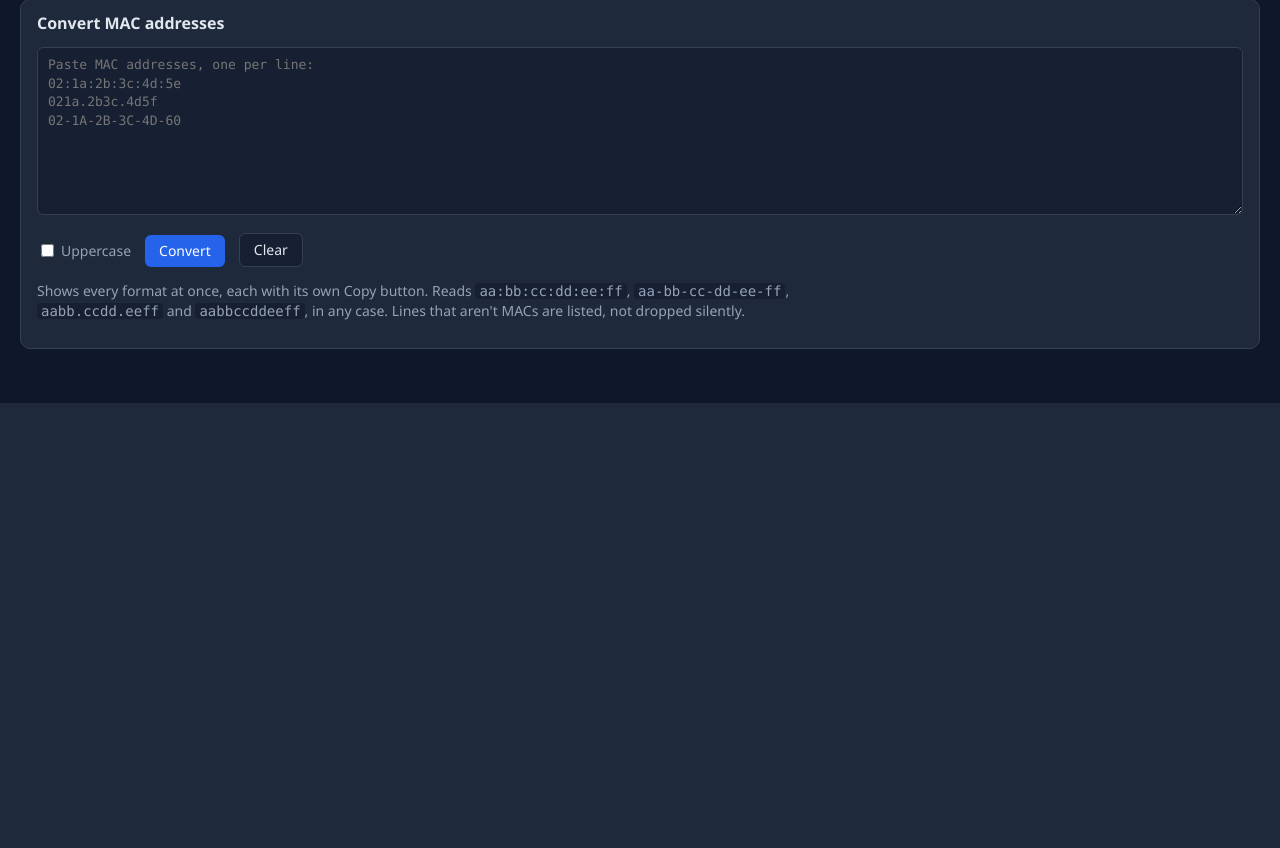
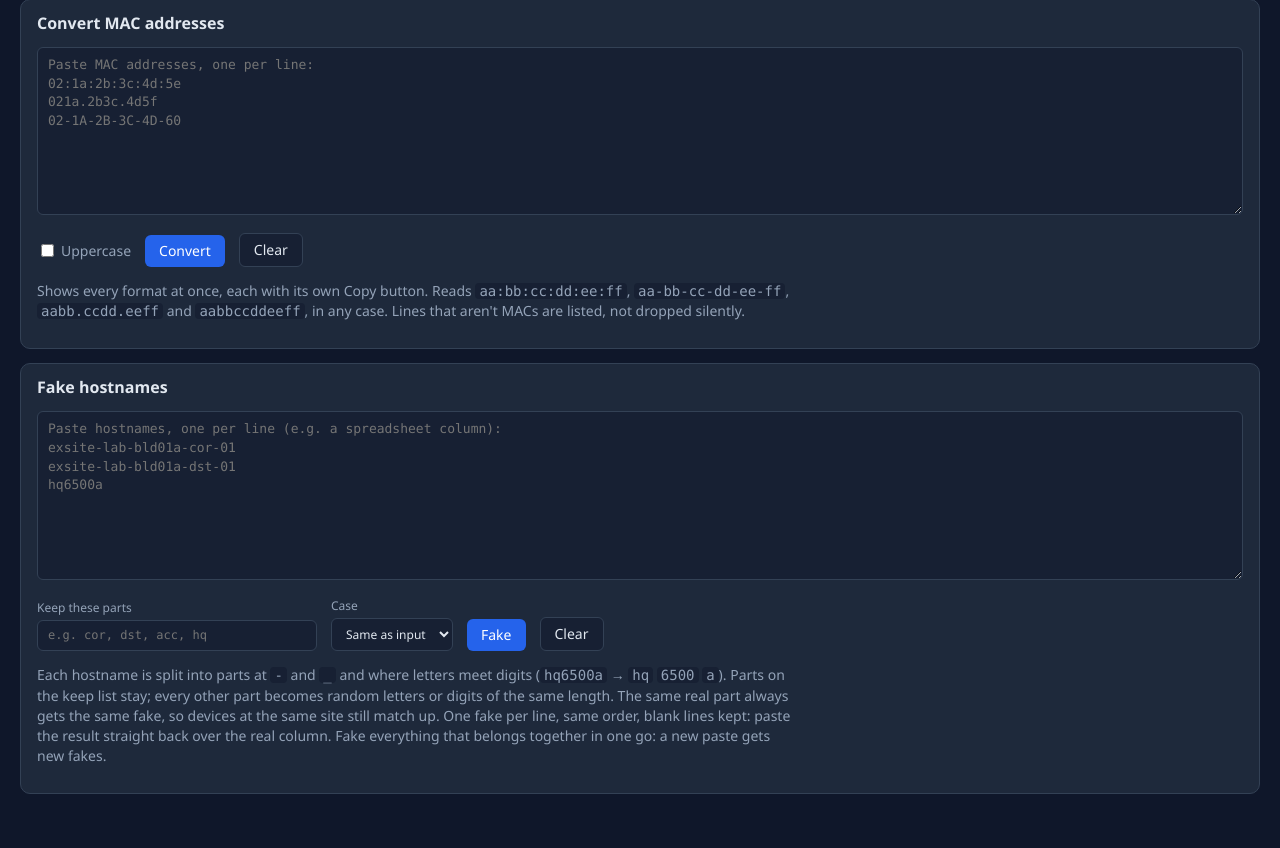
Before and after one commit to RedDirtBits/ToolkIT, a FastAPI app: template app/web/templates/index.html in a window 1280 px wide. Shown: the part 496-1344 px from the top of the page. Before the commit the page ends 899 px from the top, so only its background shows below. Run offline with FastAPI, Linux system fonts and the light colour scheme; the template is opened without the code that fills it, so the values that code supplies are empty.

Commit message:
Add Hostname faker tab (v2 module 2)
A fourth tab: paste hostnames, list the parts to keep, choose the case,
and get one fake per line back with Copy/Download. Lines that couldn't
be faked are listed as warnings.

Blank rows matter here (the output lines up with a spreadsheet column),
so hostname downloads keep them, and result textareas now start with a
newline: browsers drop one newline right after <textarea>, which would
otherwise lose a leading blank row. The warning cap moved into a shared
cap_warnings() helper used by the converter too.

Co-Authored-By: Claude Opus 5.5 <noreply@anthropic.com>

```diff
--- a/app/main.py
+++ b/app/main.py
@@ -12,7 +12,7 @@ from fastapi import FastAPI
 from fastapi.staticfiles import StaticFiles
 
 from app import settings
-from app.web.routes import convert, download, ip, mac, pages
+from app.web.routes import convert, download, hosts, ip, mac, pages
 from app.web.security import DEFAULT_ALLOWED_HOSTS, local_only_middleware
 
 STATIC_DIR = Path(__file__).parent / "web" / "static"
@@ -28,7 +28,7 @@ def create_app(allowed_hosts: set[str] | None = None) -> FastAPI:
     app.mount("/static", StaticFiles(directory=STATIC_DIR), name="static")
 
     # Each routes file is a "router": a bundle of related pages.
-    for module in (pages, ip, mac, convert, download):
+    for module in (pages, ip, mac, convert, hosts, download):
         app.include_router(module.router)
 
     return app
--- a/app/web/routes/convert.py
+++ b/app/web/routes/convert.py
@@ -13,13 +13,9 @@ from fastapi import APIRouter, Request
 from app import settings
 from app.tools.mac_format import convert_all_formats
 from app.web.forms import is_checked, read_large_form
-from app.web.responses import OutputBlock, ToolResult, tool_response
+from app.web.responses import OutputBlock, ToolResult, cap_warnings, tool_response
 
 router = APIRouter()
-
-# Show at most this many skipped lines; a paste of mostly junk would
-# otherwise bury the result under hundreds of warnings.
-MAX_WARNINGS_SHOWN = 20
 
 # The heading over each format's box.
 FORMAT_TITLES = {
@@ -47,10 +43,9 @@ async def convert(request: Request):
         return refuse(f"That's more than {settings.MAX_CONVERT_LINES:,} lines; convert it in parts.")
     converted = convert_all_formats(macs, is_checked(upper))
 
-    warnings = [f"Line {number} skipped, not a MAC: {text}" for number, text in converted.errors]
-    if len(warnings) > MAX_WARNINGS_SHOWN:
-        hidden = len(warnings) - MAX_WARNINGS_SHOWN
-        warnings = warnings[:MAX_WARNINGS_SHOWN] + [f"... and {hidden:,} more skipped lines."]
+    warnings = cap_warnings(
+        [f"Line {number} skipped, not a MAC: {text}" for number, text in converted.errors]
+    )
 
     # Every format holds the same MACs, so any one of them gives the count.
     count = len(converted.by_format["colon"])
--- a/app/web/routes/download.py
+++ b/app/web/routes/download.py
@@ -24,7 +24,12 @@ FILE_NAMES = {
     "convert-colon": "mac-colon.txt",
     "convert-hyphen": "mac-hyphen.txt",
     "convert-dotted": "mac-dotted.txt",
+    "hosts": "fake-hostnames.txt",
 }
+
+# Results whose blank lines matter: the hostname faker's output lines up row
+# for row with a spreadsheet column, so an empty row must stay empty.
+KEEP_BLANK_LINES = {"hosts"}
 
 
 @router.post("/download")
@@ -32,13 +37,17 @@ async def download(request: Request):
     # A full /16 of results is about 2 MB, over Starlette's usual 1 MB limit
     # per field, so the form is read with a larger limit (see read_large_form).
     data = await read_large_form(request)
-    file_name = FILE_NAMES.get(data.get("kind", ""))
+    kind = data.get("kind", "")
+    file_name = FILE_NAMES.get(kind)
     if file_name is None:
         return PlainTextResponse("Unknown download.", status_code=400)
 
     # Windows line endings (CRLF), so the file looks right in any Windows
-    # editor; Linux editors handle them fine too. Blank lines are dropped.
-    lines = [line for line in data.get("content", "").splitlines() if line.strip()]
+    # editor; Linux editors handle them fine too. Blank lines are dropped,
+    # except for results where they mark a row (KEEP_BLANK_LINES).
+    lines = data.get("content", "").splitlines()
+    if kind not in KEEP_BLANK_LINES:
+        lines = [line for line in lines if line.strip()]
     body = "\r\n".join(lines) + "\r\n" if lines else ""
     return Response(
         content=body,
--- a/app/web/routes/pages.py
+++ b/app/web/routes/pages.py
@@ -1,5 +1,5 @@
 """
-pages.py — the main page: three tabs, one per tool.
+pages.py — the main page: four tabs, one per tool.
 
 GET /           opens on the IP generator tab
 GET /?tab=mac   opens on another tab (handy as a bookmark)
--- a/app/web/static/style.css
+++ b/app/web/static/style.css
@@ -130,11 +130,12 @@ mark { background: var(--mark); color: #111827; border-radius: 2px; }  /* no pad
 .tab-radio:focus-visible + label { outline: 1px solid var(--accent); }
 
 /* Show only the selected tab's tool. ":has()" asks "does the body contain a
-   checked #tab-ip?". Browsers too old for :has() simply show all three
+   checked #tab-ip?". Browsers too old for :has() simply show all the
    tools, one under the other: still usable. */
 body:has(#tab-ip:checked) .tool:not(#tool-ip),
 body:has(#tab-mac:checked) .tool:not(#tool-mac),
-body:has(#tab-convert:checked) .tool:not(#tool-convert) { display: none; }
+body:has(#tab-convert:checked) .tool:not(#tool-convert),
+body:has(#tab-hosts:checked) .tool:not(#tool-hosts) { display: none; }
 
 /* --- Tool forms -------------------------------------------------------------- */
 .fields { display: flex; flex-wrap: wrap; align-items: flex-end; gap: 14px; margin: 8px 0; }
@@ -143,6 +144,7 @@ body:has(#tab-convert:checked) .tool:not(#tool-convert) { display: none; }
 input.count { width: 110px; }
 input.network { width: 230px; font-family: var(--mono); }
 input.oui { width: 110px; font-family: var(--mono); }
+input.keep { width: 280px; font-family: var(--mono); }
 fieldset.choices { display: flex; flex-wrap: wrap; align-items: center; gap: 12px; border: 1px solid var(--border); border-radius: 6px; padding: 4px 10px 6px; margin: 0; }
 fieldset.choices legend { color: var(--muted); font-size: 12px; padding: 0 4px; }
 fieldset.choices label { display: inline-flex; gap: 6px; align-items: center; }
--- a/app/web/templates/_result.html
+++ b/app/web/templates/_result.html
@@ -26,8 +26,12 @@
             <button type="button" class="secondary" data-copy="{{ box_id }}">Copy</button>
             <button type="submit" class="secondary">Download .txt</button>
           </div>
+          {# The newline straight after ">" is on purpose: browsers drop one
+             newline at the very start of a textarea, so without it a result
+             starting with a blank line (hostname faker) would lose that line. #}
           <textarea name="content" id="{{ box_id }}" class="output" readonly spellcheck="false"
-                    rows="{{ [block.lines | length, 20] | min }}">{{ block.lines | join('\n') }}</textarea>
+                    rows="{{ [block.lines | length, 20] | min }}">
+{{ block.lines | join('\n') }}</textarea>
         </form>
       {% endfor %}
     </div>
--- a/app/web/templates/index.html
+++ b/app/web/templates/index.html
@@ -13,7 +13,7 @@
    Other tabs aren't touched. Reloading the page clears all tabs.
 
    Variables:
-     tab                    which tab starts selected ("ip", "mac", "convert")
+     tab                    which tab starts selected ("ip", "mac", "convert", "hosts")
      ip_form / ip_result    (etc.) only set after a no-JavaScript form post,
                             to fill that tab's form back in and show its result #}
 
@@ -126,4 +126,43 @@
   </div>
 </section>
 
+{# ---- Hostname faker ---------------------------------------------------------- #}
+{% set f = hosts_form or {} %}
+<section class="tool" id="tool-hosts">
+  <form class="panel tool-form" method="post" action="/hosts"
+        hx-post="/hosts" hx-target="#hosts-result" hx-swap="innerHTML">
+    <h2>Fake hostnames</h2>
+    {# Newline after ">" on purpose (see _result.html): keeps a leading blank row. #}
+    <textarea name="hostnames" class="output paste" rows="8" spellcheck="false"
+              placeholder="Paste hostnames, one per line (e.g. a spreadsheet column):&#10;exsite-lab-bld01a-cor-01&#10;exsite-lab-bld01a-dst-01&#10;hq6500a">
+{{ f.hostnames or '' }}</textarea>
+    <div class="fields">
+      <label>Keep these parts
+        <input name="keep" class="keep" placeholder="e.g. cor, dst, acc, hq"
+               value="{{ f.keep or '' }}">
+      </label>
+      <label>Case
+        <select name="case">
+          {% for value, text in [("same", "Same as input"), ("lower", "lower"), ("upper", "UPPER")] %}
+            <option value="{{ value }}" {{ 'selected' if f.case == value }}>{{ text }}</option>
+          {% endfor %}
+        </select>
+      </label>
+      <button type="submit">Fake</button>
+      <button type="reset" class="secondary">Clear</button>
+    </div>
+    <p class="hint muted">
+      Each hostname is split into parts at <code>-</code> and <code>_</code> and where letters meet
+      digits (<code>hq6500a</code> → <code>hq</code> <code>6500</code> <code>a</code>). Parts on the
+      keep list stay; every other part becomes random letters or digits of the same length.
+      The same real part always gets the same fake, so devices at the same site still match up.
+      One fake per line, same order, blank lines kept: paste the result straight back over the
+      real column. Fake everything that belongs together in one go: a new paste gets new fakes.
+    </p>
+  </form>
+  <div id="hosts-result" class="result">
+    {% if hosts_result %}{% with result = hosts_result %}{% include "_result.html" %}{% endwith %}{% endif %}
+  </div>
+</section>
+
 {% endblock %}
--- a/app/web/templating.py
+++ b/app/web/templating.py
@@ -25,6 +25,7 @@ TABS = [
     ("ip", "IP generator"),
     ("mac", "MAC generator"),
     ("convert", "MAC converter"),
+    ("hosts", "Hostname faker"),
 ]
 TAB_KEYS = {key for key, _ in TABS}
 
```
Also changed, not shown: app/web/responses.py (+13 -1 lines), app/web/routes/hosts.py (added, +53 -0 lines), tests/test_web.py (+58 -6 lines), README.md.
